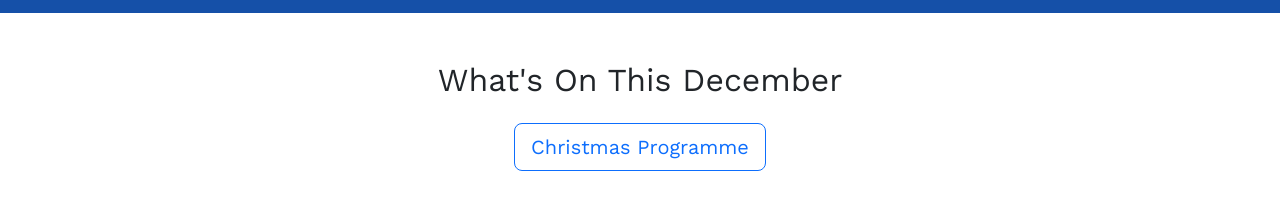
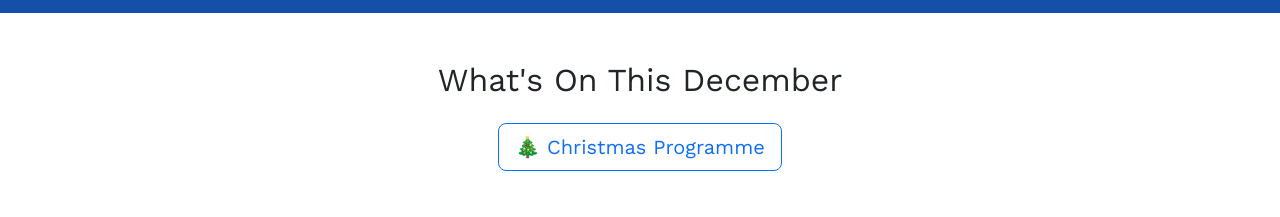
Before and after one commit to Gball1323/kidsractive-site, a plain HTML site: page index.html in a window 1280 px wide. Shown: the part 800-1017 px from the top of the page. Drawn offline with nearby package versions, Linux system fonts and the light colour scheme.

Commit message:
Add files via upload

```diff
--- a/index.html
+++ b/index.html
@@ -114,10 +114,10 @@
 
 
 
- <div class="text-center mt-5">
-  <h2 class="mb-4">What's On This December </h2>
+<div class="text-center mt-5">
+  <h2 class="mb-4">What's On This December</h2>
   <a href="IMG/Christmas.png" target="_blank" class="btn btn-outline-primary btn-lg">
-    Christmas Programme
+    🎄 Christmas Programme
   </a>
 </div>
 
```
